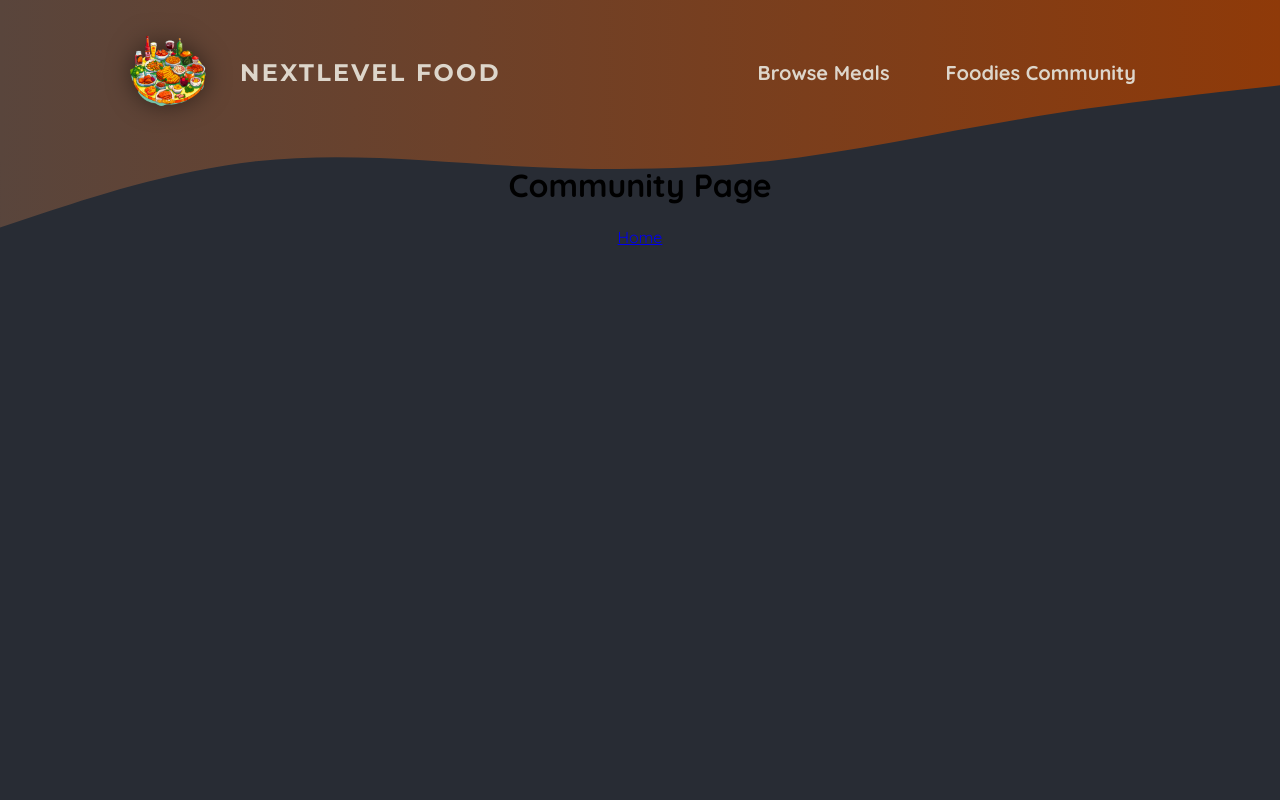
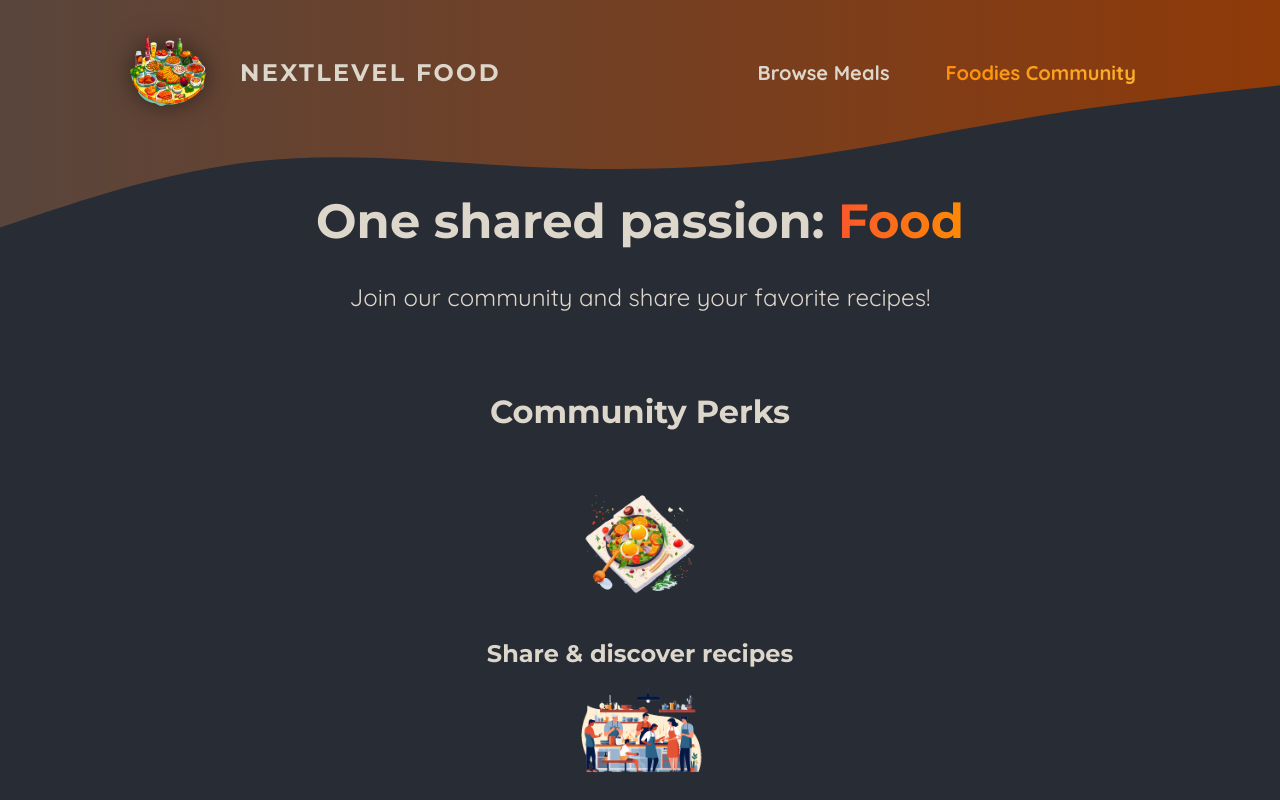
Before and after one commit to PotashinAndrey/foodies, a Next.js app: page /community in a window 1280 px wide. Shown: the top 800 px of the page. Built offline with nearby package versions, Linux system fonts and the light colour scheme.

Commit message:
community and navicagion links in header

```diff
--- a/app/community/page.js
+++ b/app/community/page.js
@@ -1,12 +1,40 @@
-import Link from "next/link";
+import Image from "next/image";
+
+import mealIcon from "@/assets/icons/meal.png";
+import communityIcon from "@/assets/icons/community.png";
+import eventsIcon from "@/assets/icons/events.png";
+import classes from "./page.module.css";
 
 export default function CommunityPage() {
   return (
-    <main>
-      <h1 style={{ textAlign: "center" }}>Community Page</h1>
-      <div style={{ textAlign: "center" }}>
-        <Link href="/">Home</Link>
-      </div>
-    </main>
+    <>
+      <header className={classes.header}>
+        <h1>
+          One shared passion: <span className={classes.highlight}>Food</span>
+        </h1>
+        <p>Join our community and share your favorite recipes!</p>
+      </header>
+      <main className={classes.main}>
+        <h2>Community Perks</h2>
+
+        <ul className={classes.perks}>
+          <li>
+            <Image src={mealIcon} alt="A delicious meal" />
+            <p>Share & discover recipes</p>
+          </li>
+          <li>
+            <Image src={communityIcon} alt="A crowd of people, cooking" />
+            <p>Find new friends & like-minded people</p>
+          </li>
+          <li>
+            <Image
+              src={eventsIcon}
+              alt="A crowd of people at a cooking event"
+            />
+            <p>Participate in exclusive events</p>
+          </li>
+        </ul>
+      </main>
+    </>
   );
 }
--- /dev/null
+++ b/app/community/page.module.css
@@ -0,0 +1,61 @@
+.header {
+  gap: 3rem;
+  margin: 3rem auto 5rem auto;
+  width: 90%;
+  max-width: 75rem;
+  color: #ddd6cb;
+  font-size: 1.5rem;
+  text-align: center;
+}
+
+.header h1 {
+  font-family: "Montserrat", sans-serif;
+}
+
+.highlight {
+  background: linear-gradient(90deg, #f9572a, #ff8a05);
+  background-clip: text;
+  -webkit-background-clip: text;
+  -webkit-text-fill-color: transparent;
+}
+
+.main {
+  width: 90%;
+  max-width: 40rem;
+  margin: 0 auto;
+  text-align: center;
+}
+
+.main h2 {
+  font-family: "Montserrat", sans-serif;
+  font-size: 2rem;
+  margin-bottom: 3rem;
+  color: #ddd6cb;
+}
+
+.perks {
+  list-style: none;
+  margin: 3rem 0;
+  padding: 0;
+}
+
+.perks li {
+  display: flex;
+  flex-direction: column;
+  align-items: center;
+  gap: 2rem;
+}
+
+.perks img {
+  width: 8rem;
+  height: 8rem;
+  object-fit: contain;
+}
+
+.perks p {
+  font-family: "Montserrat", sans-serif;
+  font-size: 1.5rem;
+  font-weight: bold;
+  margin: 0;
+  color: #ddd6cb;
+}
--- a/components/main-header/main-header.js
+++ b/components/main-header/main-header.js
@@ -5,6 +5,7 @@
 
 import styles from "./main-header.module.css";
 import MainHeaderBackground from "./main-header-background";
+import NavLink from "./nav-link";
 
 const MainHeader = () => {
   return (
@@ -20,10 +21,10 @@
         <nav className={styles.nav}>
           <ul>
             <li>
-              <Link href="/meals">Browse Meals</Link>
+              <NavLink href="/meals">Browse Meals</NavLink>
             </li>
             <li>
-              <Link href="/community">Foodies Community</Link>
+              <NavLink href="/community">Foodies Community</NavLink>
             </li>
           </ul>
         </nav>
--- a/components/main-header/main-header.module.css
+++ b/components/main-header/main-header.module.css
@@ -21,30 +21,6 @@
   font-size: 1.25rem;
 }
 
-.nav a {
-  text-decoration: none;
-  color: #ddd6cb;
-  font-weight: bold;
-  padding: 0.5rem 1rem;
-  border-radius: 0.5rem;
-}
-
-.nav a:hover,
-.nav a:active {
-  background: linear-gradient(90deg, #ff8a05, #f9b331);
-  background-clip: text;
-  -webkit-background-clip: text;
-  -webkit-text-fill-color: transparent;
-  text-shadow: 0 0 18px rgba(248, 190, 42, 0.8);
-}
-
-.active {
-  background: linear-gradient(90deg, #ff8a05, #f9b331);
-  background-clip: text;
-  -webkit-background-clip: text;
-  -webkit-text-fill-color: transparent;
-}
-
 .logo {
   display: flex;
   align-items: center;
--- /dev/null
+++ b/components/main-header/nav-link.js
@@ -0,0 +1,21 @@
+"use client";
+
+import Link from "next/link";
+import { usePathname } from "next/navigation";
+
+import styles from "./nav-link.module.css";
+
+export default function NavLink({ children, href }) {
+  const path = usePathname();
+
+  return (
+    <Link
+      href={href}
+      className={
+        path.startsWith(href) ? `${styles.link} ${styles.active}` : styles.link
+      }
+    >
+      {children}
+    </Link>
+  );
+}
--- /dev/null
+++ b/components/main-header/nav-link.module.css
@@ -0,0 +1,23 @@
+.link {
+  text-decoration: none;
+  color: #ddd6cb;
+  font-weight: bold;
+  padding: 0.5rem 1rem;
+  border-radius: 0.5rem;
+}
+
+.link:hover,
+.link:active {
+  background: linear-gradient(90deg, #ff8a05, #f9b331);
+  background-clip: text;
+  -webkit-background-clip: text;
+  -webkit-text-fill-color: transparent;
+  text-shadow: 0 0 18px rgba(248, 190, 42, 0.8);
+}
+
+.active {
+  background: linear-gradient(90deg, #ff8a05, #f9b331);
+  background-clip: text;
+  -webkit-background-clip: text;
+  -webkit-text-fill-color: transparent;
+}
```
